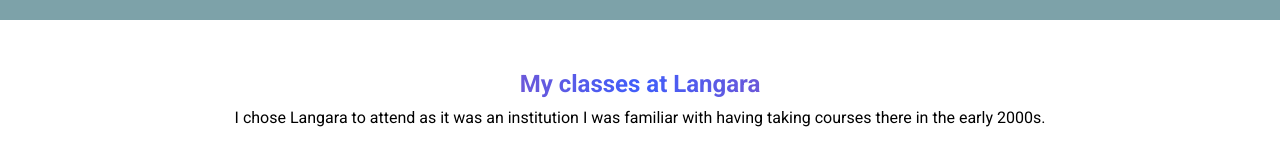
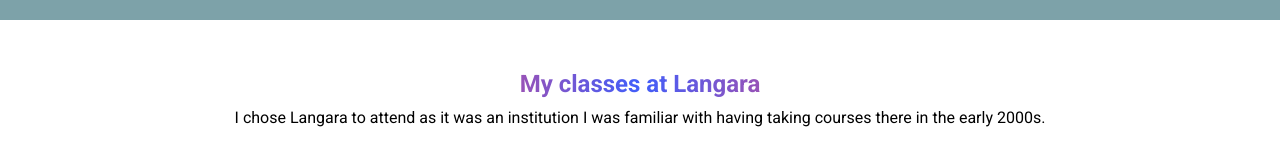
Before and after one commit to andrewrey/1030_lab_02, a plain HTML site: page personal_page/index.html in a window 1280 px wide. Shown: the part 574-734 px from the top of the page. Drawn offline with Linux system fonts and the light colour scheme.

Commit message:
updated radial gradient

```diff
--- a/personal_page/styles/style.css
+++ b/personal_page/styles/style.css
@@ -99,7 +99,7 @@ header {
   background-image: radial-gradient(
     circle,
     rgba(63, 94, 251, 1) 0%,
-    rgba(252, 70, 107, 1) 100%
+    rgba(252, 70, 107, 1) 50%
   );
   background-size: 100%;
   -webkit-background-clip: text;
```
